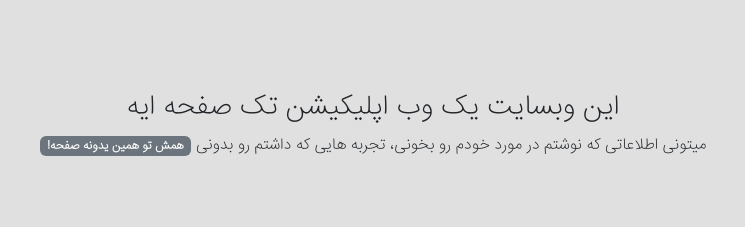
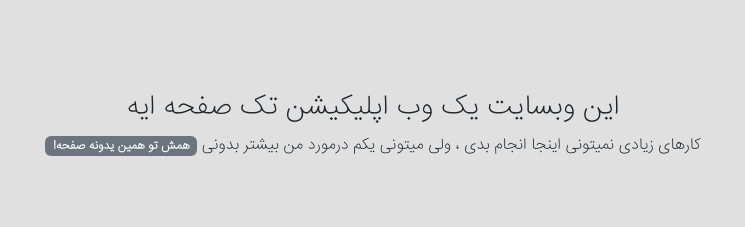
Before and after one commit to VeeVal/SinglePage, a plain HTML site: page index.html in a window 1280 px wide. Shown: the part 1020-1247 px from the top of the page, 267-1012 px from the left. Drawn offline with nearby package versions, Linux system fonts and the light colour scheme.

Commit message:
just updating some stuff

```diff
--- a/index.html
+++ b/index.html
@@ -32,7 +32,7 @@
     <div class="container text-center" id="page">
         <div class="row">
             <h3>این وبسایت یک وب اپلیکیشن تک صفحه ایه</h3>
-            <P>میتونی اطلاعاتی که نوشتم در مورد خودم رو بخونی، تجربه هایی که داشتم رو بدونی <span class="badge bg-secondary">همش تو همین یدونه صفحه!</span></P>
+            <P>کارهای زیادی نمیتونی اینجا انجام بدی ، ولی میتونی یکم درمورد من بیشتر بدونی <span class="badge bg-secondary">همش تو همین یدونه صفحه!</span></P>
             <div class="btn-panel">
                 <a href="#bio"><button type="button" class="btntp btn btn-light">Bio</button></a>
                 <a href="#experiences"><button type="button" class="btntp btn btn-light">تجربه ها</button></a>
```
